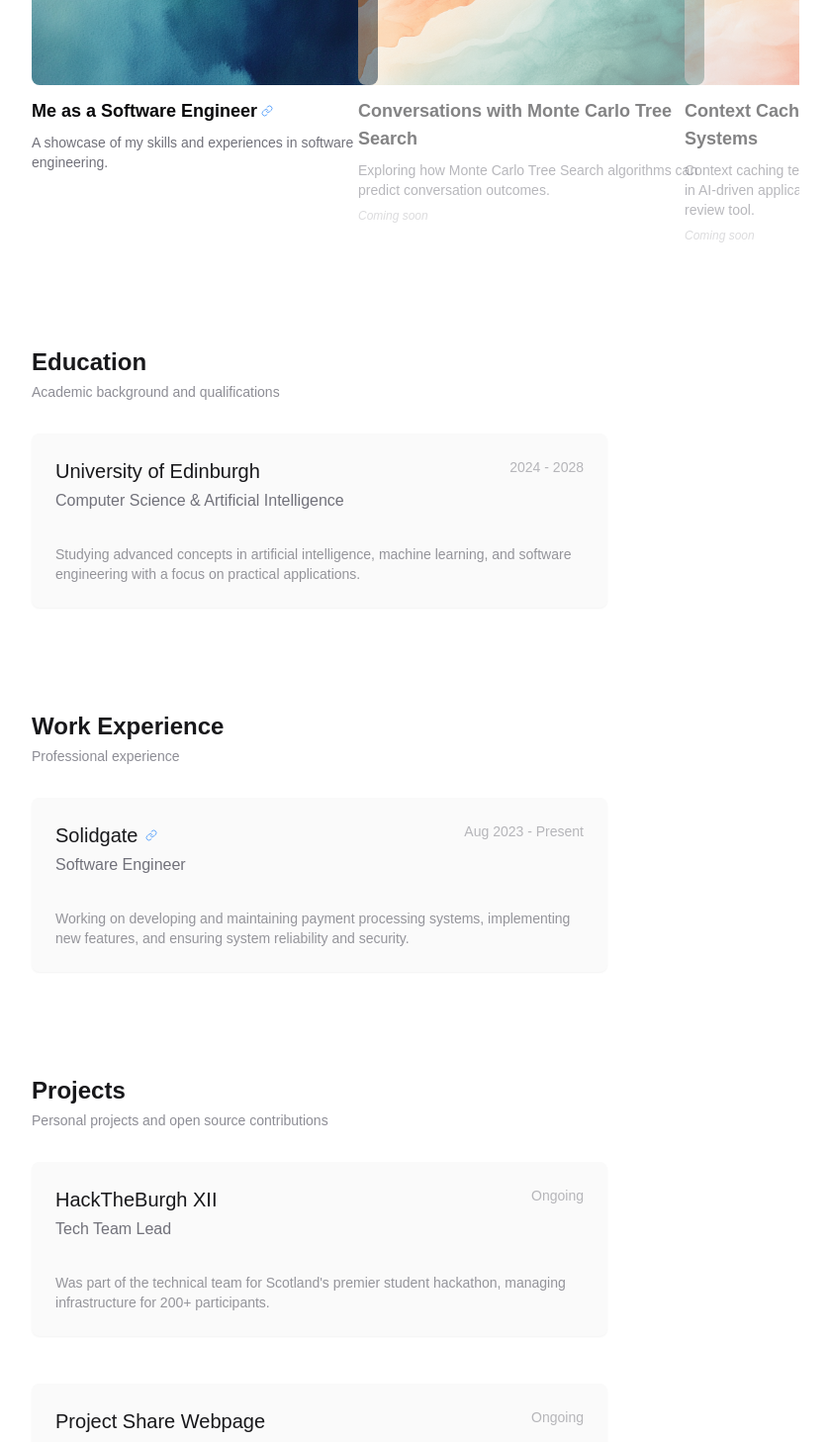
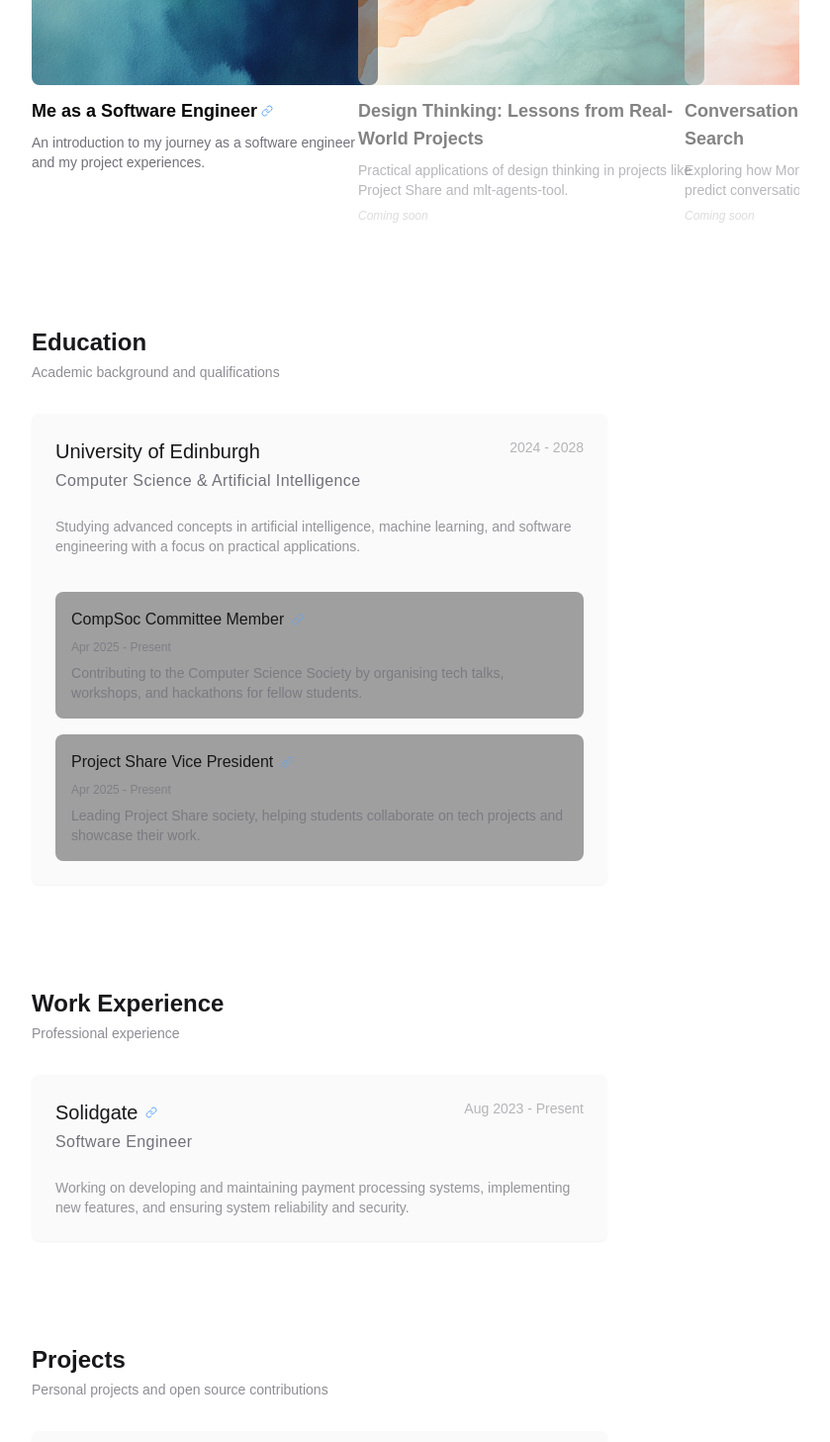
Before and after one commit to HJyup/hjyup-personal-page, a Next.js app: page / in a window 1280 px wide. Shown: the part 1040-2497 px from the top of the page at 99% size, without its empty margins (408-1247 px from the left). Built offline with nearby package versions, Linux system fonts and the light colour scheme; a web font is replaced by a local one.

Commit message:
feat: add subCard

```diff
--- a/src/components/module/card.tsx
+++ b/src/components/module/card.tsx
@@ -97,6 +97,64 @@ const ImageCard = ({
   );
 };
 
+const SubCard = ({
+  title,
+  dateRange,
+  link,
+  description,
+  className,
+}: {
+  title: string;
+  dateRange?: string;
+  link?: string;
+  description?: string;
+  className?: string;
+}) => {
+  const router = useRouter();
+
+  return (
+    <div
+      className={cn(
+        'flex flex-col gap-2 p-3 md:p-4 bg-neutral-900/40 backdrop-blur-sm rounded-lg hover:bg-neutral-900/80 transition-all duration-200',
+        link && 'cursor-pointer',
+        className,
+      )}
+      onClick={() => {
+        if (link) {
+          if (link.startsWith('http')) {
+            window.open(link, '_blank', 'noopener,noreferrer');
+          } else {
+            router.push(link);
+          }
+        }
+      }}
+    >
+      <div className="flex flex-row items-center gap-1 sm:gap-2">
+        <h4 className="text-sm md:text-base font-medium text-foreground/90 line-clamp-1">
+          {title}
+        </h4>
+        {link && (
+          <LucideLink className="w-3 h-3 text-blue-400/70 flex-shrink-0 flex" />
+        )}
+      </div>
+      {dateRange && (
+        <span className="text-xs text-muted-foreground/70 font-medium whitespace-nowrap">
+          {dateRange}
+        </span>
+      )}
+      {description && (
+        <p className="text-xs md:text-sm text-muted-foreground/80 leading-relaxed">
+          {description}
+        </p>
+      )}
+    </div>
+  );
+};
+
+const SubInfo = ({ children }: { children: ReactNode }) => {
+  return <div className="flex flex-col gap-4 mt-4 md:mt-5">{children}</div>;
+};
+
 const Card = ({
   title,
   subtitle,
@@ -105,6 +163,7 @@ const Card = ({
   description,
   className,
   onTap,
+  children,
 }: {
   title: string;
   subtitle?: string;
@@ -113,6 +172,7 @@ const Card = ({
   description: string;
   className?: string;
   onTap?: () => void;
+  children?: ReactNode;
 }) => {
   const router = useRouter();
 
@@ -156,7 +216,7 @@ const Card = ({
                 target="_blank"
                 rel="noopener noreferrer"
                 aria-label={`Visit ${title} website`}
-                className="flex-shrink-0"
+                className="flex-shrink-0 hover:opacity-80 transition-opacity duration-200"
                 onClick={e => e.stopPropagation()}
               >
                 <LucideLink className="text-blue-400" size={12} />
@@ -164,25 +224,26 @@ const Card = ({
             )}
           </div>
           {subtitle && (
-            <p className="text-muted-foreground mt-1 text-xs md:text-sm lg:text-base line-clamp-1">
+            <p className="text-muted-foreground mt-1 text-xs md:text-sm lg:text-base line-clamp-1 tracking-wide">
               {subtitle}
             </p>
           )}
         </div>
-        <div className="text-xs md:text-sm text-muted-foreground/50 mt-1 md:mt-0">
+        <div className="text-xs md:text-sm text-muted-foreground/50 mt-1 md:mt-0 font-medium">
           <p>{date}</p>
         </div>
       </div>
       {description && (
         <div
           className={cn(
-            'text-muted-foreground/75 text-xs md:text-sm',
-            subtitle && 'mt-2 md:mt-4 ',
+            'text-muted-foreground/75 text-xs md:text-sm leading-relaxed',
+            subtitle && 'mt-1 md:mt-2',
           )}
         >
           <p className="line-clamp-3 md:line-clamp-none">{description}</p>
         </div>
       )}
+      {children && <div onClick={e => e.stopPropagation()}>{children}</div>}
     </motion.div>
   );
 };
@@ -192,6 +253,8 @@ const Section = {
   Wrapper,
   Card,
   ImageCard,
+  SubCard,
+  SubInfo,
 };
 
 export default Section;
--- a/src/components/module/post/post.tsx
+++ b/src/components/module/post/post.tsx
@@ -84,7 +84,7 @@ const TitleLinks = ({
 
 const ContentBlock = ({ children }: { children: ReactNode }) => {
   return (
-    <div className="flex flex-col justify-center items-center gap-8 md:gap-10 my-12 sm:my-16">
+    <div className="flex flex-col justify-center items-center gap-8 md:gap-10 mt-12 mb-8 sm:mt-16 sm:mb-12">
       {children}
     </div>
   );
@@ -98,10 +98,7 @@ const ContentTitle = ({
   id: string;
 }) => {
   return (
-    <h2
-      id={id}
-      className="text-xl md:text-2xl font-bold mt-4 md:mt-5 mb-4 md:mb-6"
-    >
+    <h2 id={id} className="text-xl md:text-2xl font-bold mt-4 md:mt-6">
       {children}
     </h2>
   );
--- a/src/components/module/sections/education.tsx
+++ b/src/components/module/sections/education.tsx
@@ -11,7 +11,22 @@ const EducationSection = () => (
       subtitle="Computer Science & Artificial Intelligence"
       date="2024 - 2028"
       description="Studying advanced concepts in artificial intelligence, machine learning, and software engineering with a focus on practical applications."
-    />
+    >
+      <Card.SubInfo>
+        <Card.SubCard
+          title="CompSoc Committee Member"
+          dateRange="Apr 2025 - Present"
+          link="https://comp-soc.com"
+          description="Contributing to the Computer Science Society by organising tech talks, workshops, and hackathons for fellow students."
+        />
+        <Card.SubCard
+          title="Project Share Vice President"
+          dateRange="Apr 2025 - Present"
+          link="https://projectshare.comp-soc.com/"
+          description="Leading Project Share society, helping students collaborate on tech projects and showcase their work."
+        />
+      </Card.SubInfo>
+    </Card.Card>
   </Card.Wrapper>
 );
 
--- a/src/components/module/sections/project.tsx
+++ b/src/components/module/sections/project.tsx
@@ -14,25 +14,19 @@ const ProjectSection = () => {
         description="Personal projects and open source contributions"
       />
       <Card.Card
-        title="HackTheBurgh XII"
-        subtitle="Tech Team Lead"
-        date="Ongoing"
-        description="Was part of the technical team for Scotland's premier student hackathon, managing infrastructure for 200+ participants."
-      />
-      <Card.Card
         title="Project Share Webpage"
         subtitle="Vice President"
-        date="Ongoing"
+        date="In Progress"
         description="Created and developed the official webpage for Project Share in Comp-soc."
       />
       <Card.Card
         title="mlt-agents-tool"
-        date="Ongoing"
+        date="In Progress"
         description="Built a native macOS app integrating AI agents for intelligent calendar synchronization and customizable task management, enhancing user productivity."
       />
       <Card.Card
         title="file-sync-tool"
-        date="Ongoing"
+        date="In Progress"
         description="Developed an efficient file synchronization utility that uses commit-based differential algorithms."
       />
 
--- a/src/components/ui/carousel.tsx
+++ b/src/components/ui/carousel.tsx
@@ -69,6 +69,9 @@ const Carousel = forwardRef<
       {
         ...opts,
         axis: orientation === 'horizontal' ? 'x' : 'y',
+        dragFree: true,
+        containScroll: 'trimSnaps',
+        align: 'start',
       },
       plugins,
     );
@@ -144,7 +147,10 @@ const Carousel = forwardRef<
         <div
           ref={ref}
           onKeyDownCapture={handleKeyDown}
-          className={cn('relative', className)}
+          className={cn(
+            'relative cursor-grab active:cursor-grabbing',
+            className,
+          )}
           role="region"
           aria-roledescription="carousel"
           {...props}
--- a/src/const/sections/posts.ts
+++ b/src/const/sections/posts.ts
@@ -15,24 +15,24 @@ export const POSTS: Post[] = [
     disabled: false,
     link: '/posts/intro',
     description:
-      'A showcase of my skills and experiences in software engineering.',
+      'An introduction to my journey as a software engineer and my project experiences.',
   },
   {
     id: 2,
     image: '/posts/post2.png',
+    title: 'Design Thinking: Lessons from Real-World Projects',
+    disabled: true,
+    link: '...',
+    description:
+      'Practical applications of design thinking in projects like Project Share and mlt-agents-tool.',
+  },
+  {
+    id: 3,
+    image: '/posts/post3.png',
     title: 'Conversations with Monte Carlo Tree Search',
     disabled: true,
     link: '...',
     description:
       'Exploring how Monte Carlo Tree Search algorithms can predict conversation outcomes.',
   },
-  {
-    id: 3,
-    image: '/posts/post3.png',
-    title: 'Context Caching Techniques for AI Systems',
-    disabled: true,
-    link: '...',
-    description:
-      'Context caching techniques that enhance performance in AI-driven applications, illustrated through a code review tool.',
-  },
 ];
```
